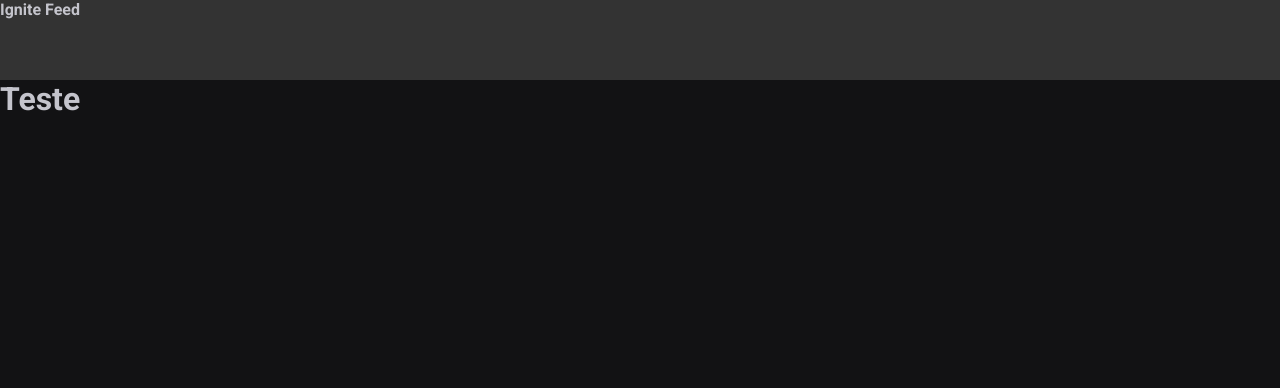
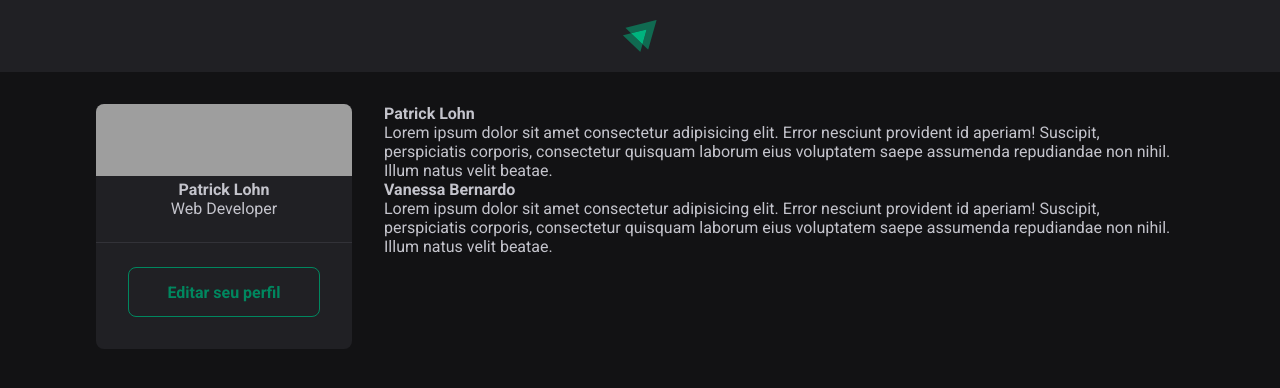
Before and after one commit to patricklohn/feed-dev, a React (Vite) app: page / in a window 1280 px wide. Shown: the top 388 px of the page. Built offline with nearby package versions, Linux system fonts and the light colour scheme; grey boxes are pictures that could not be loaded.

Commit message:
criacao components

```diff
--- a/src/App.jsx
+++ b/src/App.jsx
@@ -1,11 +1,30 @@
 import { Header } from './components/Header.jsx'
+import { Post } from './components/Post.jsx'
+import { Sidebar } from './components/Sidebar.jsx'
+import AppStyle from './App.module.css'
 
 function App() {
 
   return (
     <>
       <Header />
-      <h1>Teste</h1>
+      <div className={AppStyle.wrapper}>
+        <Sidebar />
+        <main>
+          <Post
+            author='Patrick Lohn'
+            content='Lorem ipsum dolor sit amet consectetur adipisicing elit.
+            Error nesciunt provident id aperiam! Suscipit, perspiciatis corporis, consectetur quisquam laborum eius voluptatem saepe assumenda
+            repudiandae non nihil. Illum natus velit beatae.'
+          />
+          <Post
+            author='Vanessa Bernardo'
+            content='Lorem ipsum dolor sit amet consectetur adipisicing elit.
+            Error nesciunt provident id aperiam! Suscipit, perspiciatis corporis, consectetur quisquam laborum eius voluptatem saepe assumenda
+            repudiandae non nihil. Illum natus velit beatae.'
+          />
+        </main>
+      </div>
     </>
   )
 }
--- /dev/null
+++ b/src/App.module.css
@@ -0,0 +1,10 @@
+.wrapper{
+    max-width: 70rem;
+    margin: 2rem auto;
+    padding: 0 1rem;
+
+    display: grid;
+    grid-template-columns: 256px 1fr;
+    gap: 2rem;
+    align-items: flex-start;
+}
--- a/src/components/Header.jsx
+++ b/src/components/Header.jsx
@@ -1,9 +1,11 @@
 import classes from './Header.module.css';
+import igniteLogo from '../assets/ignite-logo.svg';
 
 export function Header() {
     return (
         <header className={classes.header}>
-            <strong> Ignite Feed </strong>
+            <img src={igniteLogo} alt="Logotipo do ignite"/>
+            <strong></strong>
         </header>
     )
 }
--- a/src/components/Header.module.css
+++ b/src/components/Header.module.css
@@ -1,4 +1,10 @@
 .header{
-    background: #333;
-    height: 80px;
+    background: var(--gray-800);
+    display: flex;
+    justify-content: center;
+    padding: 1.25rem 0;
 }
+
+.header img{
+    height: 2rem;
+}
--- /dev/null
+++ b/src/components/Post.jsx
@@ -0,0 +1,8 @@
+export function Post(props) {
+    return (
+        <div>
+            <strong>{props.author}</strong>
+            <p>{props.content}</p>
+        </div>
+    )
+}
--- /dev/null
+++ b/src/components/Sidebar.jsx
@@ -0,0 +1,25 @@
+import StyleSidebar from './Sidebar.module.css'
+
+export function Sidebar() {
+    return(
+        <div>
+            <aside className={StyleSidebar.sidebar}>
+                <img
+                    className={StyleSidebar.cover}
+                    src="https://images.unsplash.com/photo-1754206352604-0a4f13ca2a22?q=50&w=500&auto=format&fit=crop&ixlib=rb-4.1.0&ixid=M3wxMjA3fDB8MHxwaG90by1wYWdlfHx8fGVufDB8fHx8fA%3D%3D"
+                />
+
+                <div className={StyleSidebar.profile}>
+                    <strong>Patrick Lohn</strong>
+                    <span>Web Developer</span>
+                </div>
+
+                <footer>
+                    <a href="#">
+                        Editar seu perfil
+                    </a>
+                </footer>
+            </aside>
+        </div>
+    )
+}
--- /dev/null
+++ b/src/components/Sidebar.module.css
@@ -0,0 +1,38 @@
+.sidebar{
+    background-color: var(--gray-800);
+    border-radius: 8px;
+    overflow: hidden;
+}
+
+.cover{
+    width: 100%;
+    height: 72px;
+    object-fit: cover;
+}
+
+.profile{
+    display: flex;
+    flex-direction: column;
+    align-items: center;
+}
+
+.sidebar footer{
+    border-top: 1px solid var(--gray-600);
+    margin-top: 1.5rem;
+    padding: 1.5rem 2rem 2rem;
+}
+
+.sidebar footer a {
+    width: 100%;
+    background-color:  transparent;
+    color: var(--green-500);
+    border: 1px solid var(--green-500);
+    border-radius: 8px;
+    height: 50px;
+    padding: 0 1.5rem;
+    font-weight: bold;
+    text-decoration: none;
+    display: flex;
+    justify-content: center;
+    align-items: center;
+}
--- a/src/global.css
+++ b/src/global.css
@@ -9,6 +9,8 @@
     --gray-900: #121214;
     --green-500: #00875f;
 }
+
+
 
 *{
     margin: 0;
```
Also changed, not shown: src/assets/ignite-logo.svg (added).
